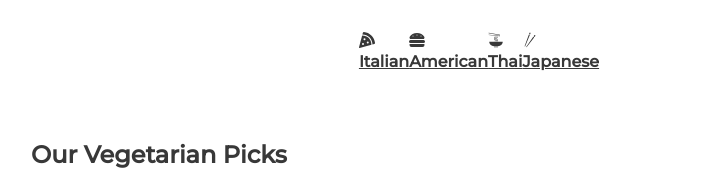
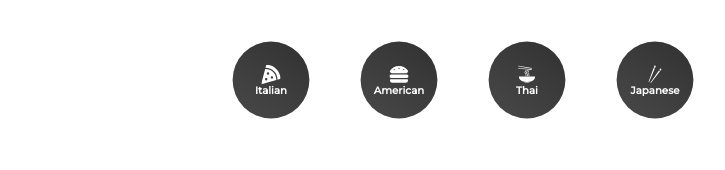
Before and after one commit to chivicoko/flavorpoint, a React (Create React App) app: page / in a window 1280 px wide. Shown: the top 170 px of the page, without its empty margins (161-886 px from the left). Built offline with nearby package versions, Linux system fonts and the light colour scheme; no server answers.

Commit message:
styled the nav in CategoryLink component

```diff
--- a/src/components/Category.jsx
+++ b/src/components/Category.jsx
@@ -2,28 +2,29 @@
 import { GiNoodles, GiChopsticks } from "react-icons/gi";
 import { NavLink } from "react-router-dom";
 import List from "./List";
+import CategoryLink from "./CategoryLink";
 
 import React from 'react';
 
 function Category() {
   return (
     <List>
-      <NavLink to={'/cuisine/Italian'}>
+      <CategoryLink to={'/cuisine/Italian'}>
         <FaPizzaSlice />
         <h4>Italian</h4>
-      </NavLink>
-      <NavLink to={'/cuisine/American'}>
+      </CategoryLink>
+      <CategoryLink to={'/cuisine/American'}>
         <FaHamburger />
         <h4>American</h4>
-      </NavLink>
-      <NavLink to={'/cuisine/Thai'}>
+      </CategoryLink>
+      <CategoryLink to={'/cuisine/Thai'}>
         <GiNoodles />
         <h4>Thai</h4>
-      </NavLink>
-      <NavLink to={'/cuisine/Japanese'}>
+      </CategoryLink>
+      <CategoryLink to={'/cuisine/Japanese'}>
         <GiChopsticks />
         <h4>Japanese</h4>
-      </NavLink>
+      </CategoryLink>
     </List>
   )
 }
--- /dev/null
+++ b/src/components/CategoryLink.jsx
@@ -0,0 +1,41 @@
+import { NavLink } from "react-router-dom";
+import styled from "styled-components";
+
+const CategoryLink = styled(NavLink)`
+    display: flex;
+    flex-direction: column;
+    justify-content: center;
+    align-items: center;
+    border-radius: 50%;
+    margin-right: 2rem;
+    text-decoration: none;
+    background: linear-gradient(35deg, #494949, #313131);
+    width: 6rem;
+    height: 6rem;
+    cursor: pointer;
+    transform: scale(0.8);
+
+    h4 {
+        color: white;
+        font-size: 0.8rem;
+    }
+
+    svg {
+        color: white;
+        font-size: 1.5rem;
+    }
+    &.active {
+        background: linear-gradient(to right, #f27121, #e94057);
+
+        svg {
+            color: white;
+        }
+        h4 {
+            color: white;
+        }
+    }
+
+`;
+
+
+export default CategoryLink;
```
